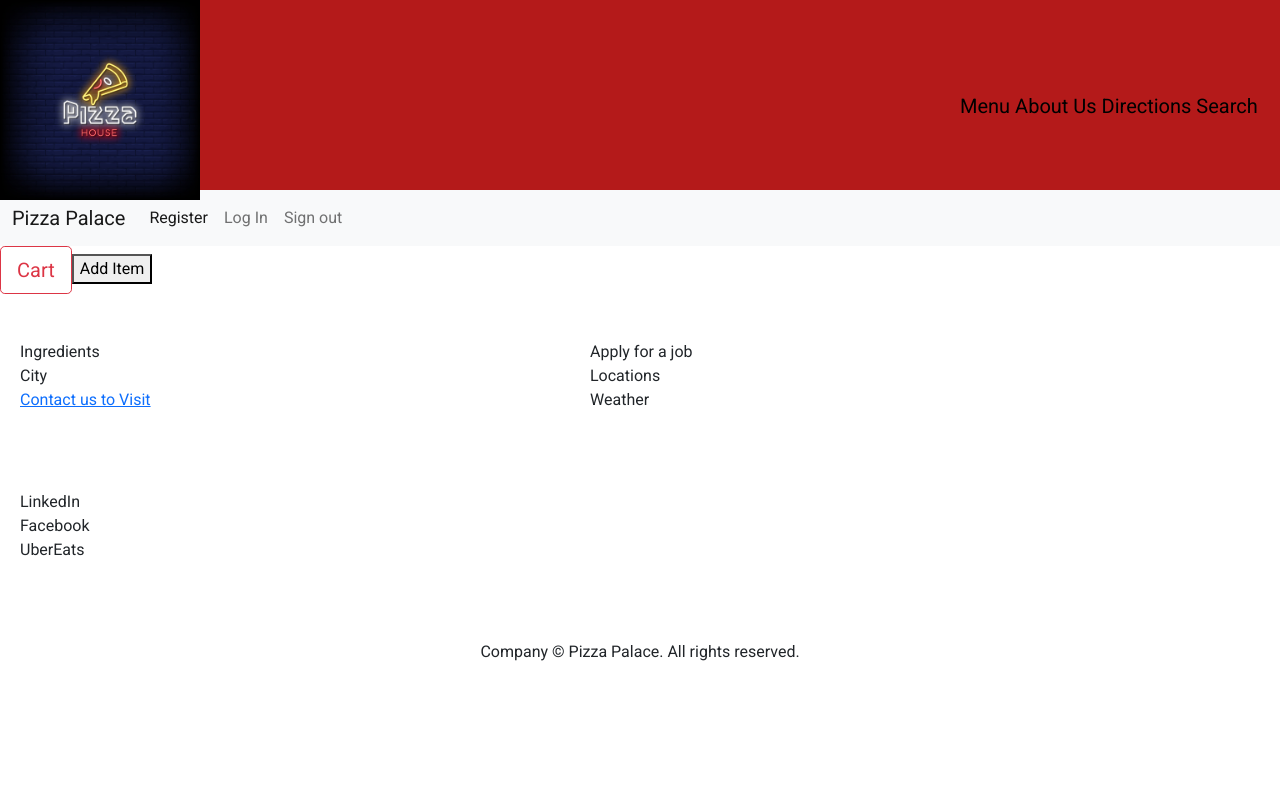
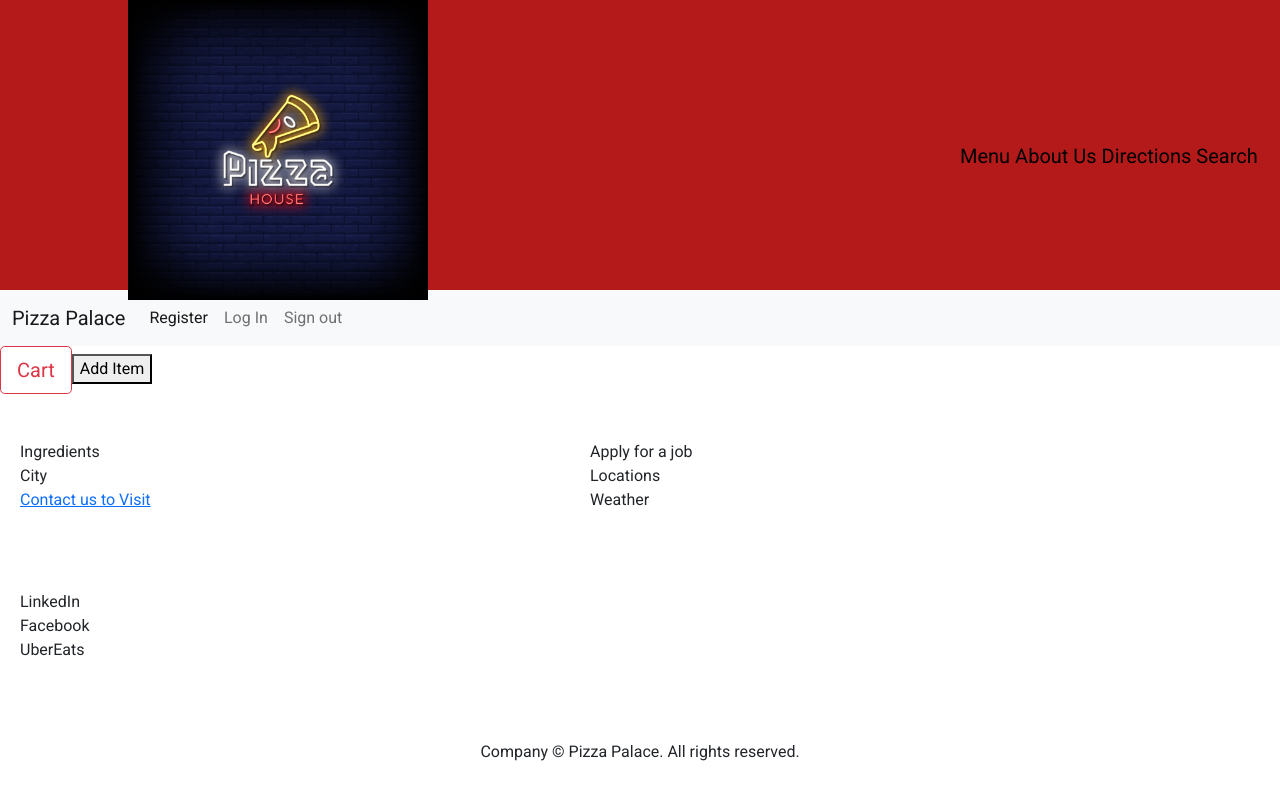
Before and after one commit to pizza-palace-bunch-a-guys-project-2/fe, an Angular app: page /cart in a window 1280 px wide. Built offline with nearby package versions, Linux system fonts and the light colour scheme.

Commit message:
update header 11/1

```diff
--- a/src/app/header3/header3.component.css
+++ b/src/app/header3/header3.component.css
@@ -4,7 +4,7 @@
 
     width: 100%;
 
-          height: 200px;
+          height: 300px;
 
     padding-top: 40px;
     margin:auto;
@@ -12,6 +12,7 @@
     margin-left:0px;
 
     color:black;
+
 
     }
     .title1{
@@ -21,15 +22,19 @@
     }
 
     #im1{
-        width:200px;
-        height:200px;
+
+        width:300px;
+        height:300px;
 
         background-image:url('./80_generated.jpg');
-        background-size: cover;
+        background-size:cover;
+        /*object-fit: fill;*/
+        /*background-repeat: no-repeat;*/
+        object-fit:cover;
         z-index:1;
         position:absolute;
-        margin-left:0px;
         top:0px;
+        margin-left: 10%;
 
 
 
```
